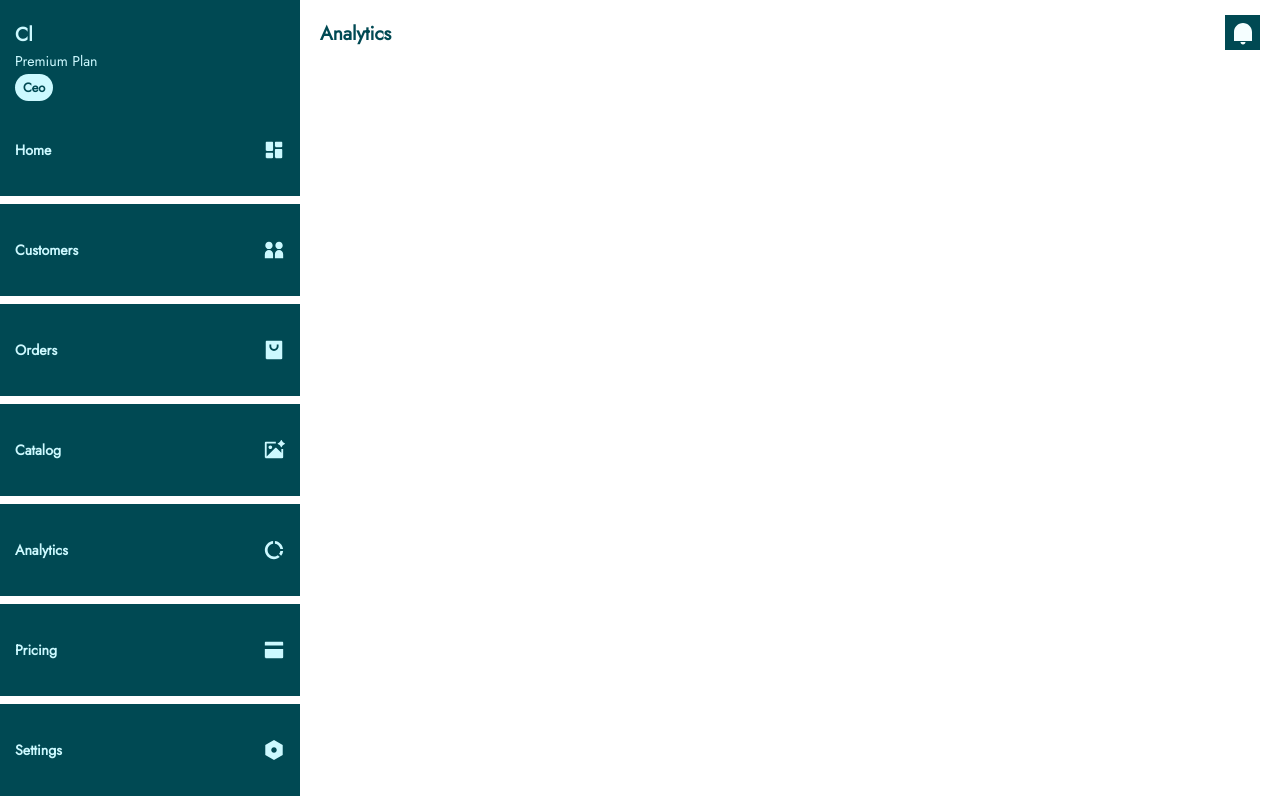
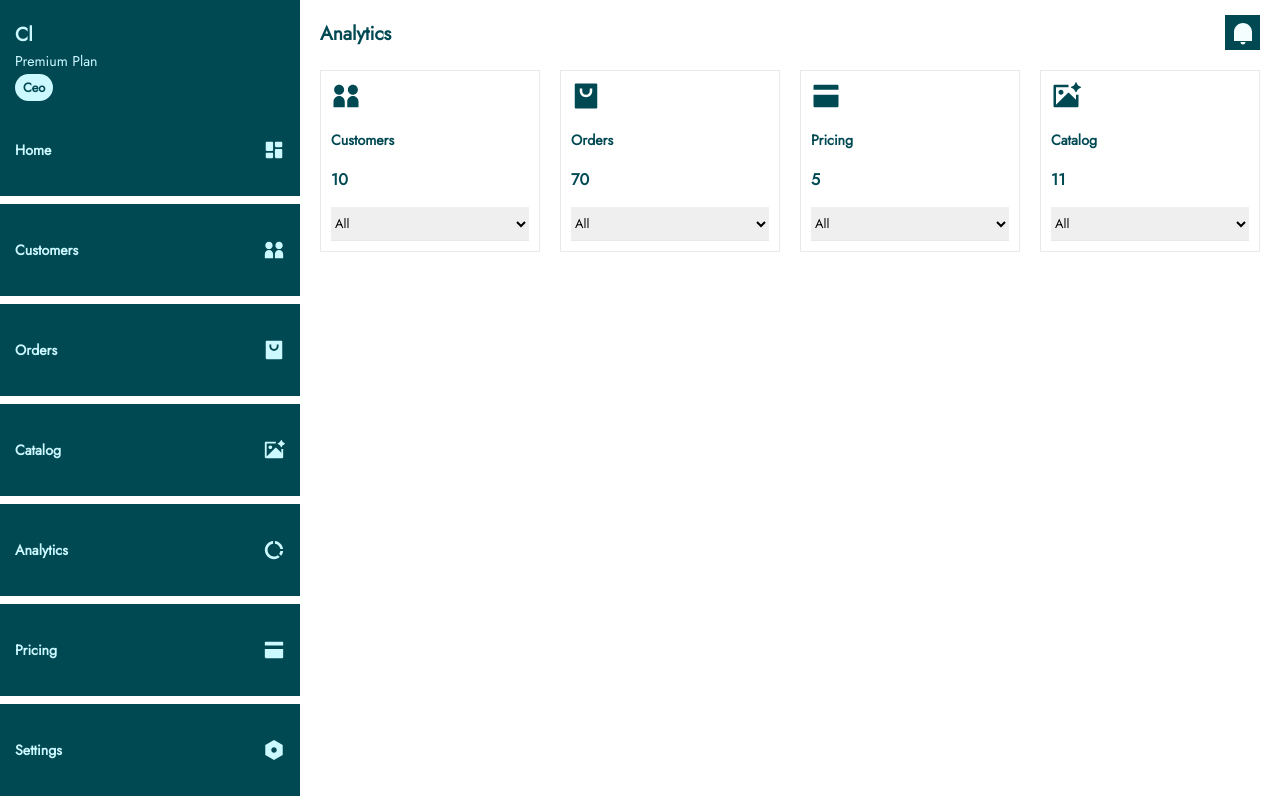
Before and after one commit to cloortt/web.cloortt.com, a Vue app: page /analytics in a window 1280 px wide. Built offline with nearby package versions, Linux system fonts and the light colour scheme.

Commit message:
Create AppAnalyticsCard Component, Modified AnalyticsView, Modified Cloortt.css

```diff
--- a/src/assets/css/cloortt.css
+++ b/src/assets/css/cloortt.css
@@ -1885,6 +1885,7 @@ a {
 .cl-form input,
 .cl-form select,
 .cl-form textarea {
+    border:0;
     outline: 0;
     font-size: var(--small-font-size);
 }
--- /dev/null
+++ b/src/components/AppAnalyticsCard.vue
@@ -0,0 +1,40 @@
+<script setup>
+    import { defineProps } from 'vue';
+    import Icon from './Icon.vue';
+
+    const props = defineProps({
+        cardName:{
+            type:String,
+            default:'',
+        },
+        cardIcon:{
+            type:String,
+            default:''
+        },
+        cardValue:{
+            type:String,
+            default:''
+        },
+        cardFilter:{
+            type:Array,
+            default:[]
+        }
+    });
+</script>
+<template>
+    <div class="child cl-inner-space-2 cl-border width-1 style-solid bc-grey">
+        <Icon class="cl-fill-base" :name="props.cardIcon" :size="{ width: '30px', height: '30px' }" />
+        <div class="cl-breaker-3"></div>
+        <p class="cl-fg-base cl-txt w-bold">{{props.cardName}}</p>
+        <div class="cl-breaker-3"></div>
+        <h6 class="cl-fg-base">
+            <small>{{props.cardValue}}</small>
+        </h6>
+        <div class="cl-breaker-3"></div>
+        <form class="cl-form">
+            <select class="line-in cl-size full-width cl-border bottom-width-1 bottom-style-solid bc-bottom-grey">
+                <option v-for="(filter,index) in cardFilter" :key="index">{{filter}}</option>
+            </select>
+        </form>
+    </div>
+</template>
--- a/src/views/AnalyticsView.vue
+++ b/src/views/AnalyticsView.vue
@@ -1,5 +1,17 @@
 <script setup>
+    import AppAnalyticsCard from '@/components/AppAnalyticsCard.vue';
+    import { ref } from 'vue';
+
+    const customersFilter = ref(['All','Pending']);
+    const ordersFilter = ref(['All','Pending']);
+    const pricingFilter = ref(['All','Pending']);
+    const catalogFilter = ref(['All','Pending']);
 </script>
 <template>
-
+    <div class="web-analytics cl-grid grid-4 stackable">
+        <AppAnalyticsCard cardName="Customers" cardIcon="users" cardValue="10" :cardFilter="customersFilter"/>
+        <AppAnalyticsCard cardName="Orders" cardIcon="bag" cardValue="70" :cardFilter="ordersFilter"/>
+        <AppAnalyticsCard cardName="Pricing" cardIcon="bank-card" cardValue="5" :cardFilter="pricingFilter"/>
+        <AppAnalyticsCard cardName="Catalog" cardIcon="image-ai" cardValue="11" :cardFilter="catalogFilter"/>
+    </div>
 </template>
```
